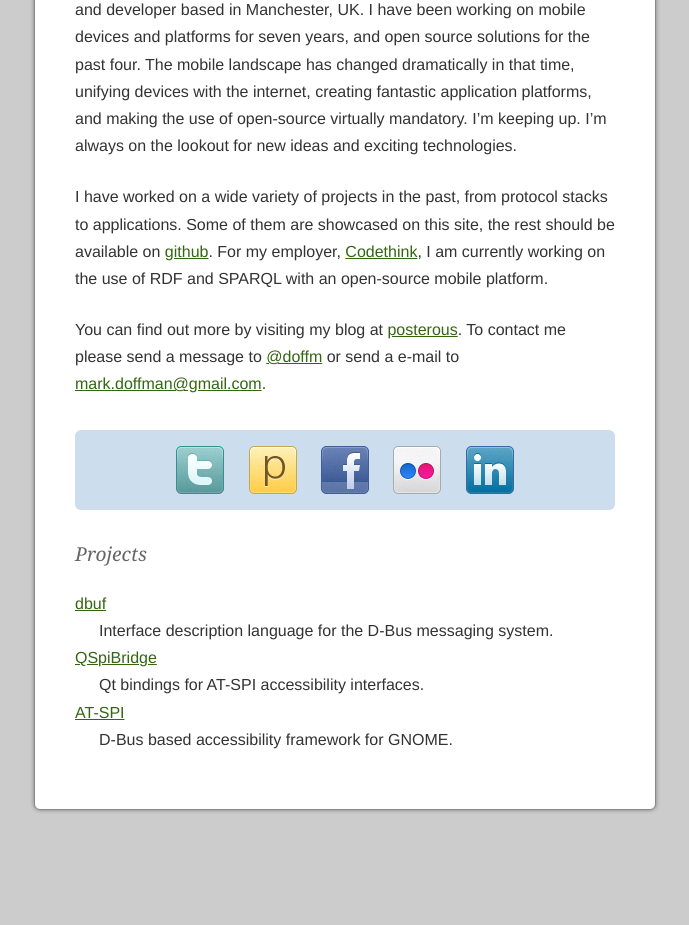
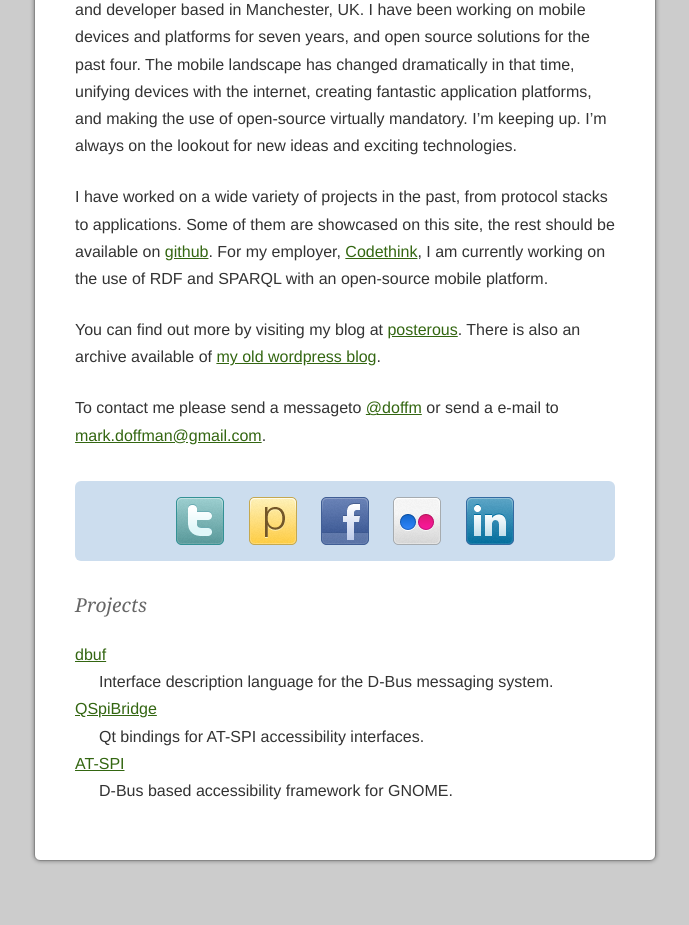
Before and after one commit to doffm/fome, a Jekyll site: the page built from index.markdown, in a window 1280 px wide. Shown: the part 320-1245 px from the top of the page, without its empty margins (295-984 px from the left). Built offline with Jekyll 4.4.1, drawn with Linux system fonts in a browser that asks for light colours; some web fonts are replaced; before the commit the page ends 1194 px from its top, so only the background shows below that.

Commit message:
Add a link to older wordpress blog.

```diff
--- a/index.markdown
+++ b/index.markdown
@@ -19,6 +19,8 @@ this site, the rest should be available on
 RDF and SPARQL with an open-source mobile platform.
 
 You can find out more by visiting my blog at
-[posterous](http://doffm.posterous.com). To contact me please send a message
-to [@doffm](http://twitter.com/doffm) or send a e-mail to
-[mark.doffman@gmail.com](mailto:mark.doffman@gmail.com).
+[posterous](http://doffm.posterous.com). There is also an archive available
+of [my old wordpress blog](/wordpress.php).
+
+To contact me please send a messageto [@doffm](http://twitter.com/doffm)
+or send a e-mail to [mark.doffman@gmail.com](mailto:mark.doffman@gmail.com).
```
